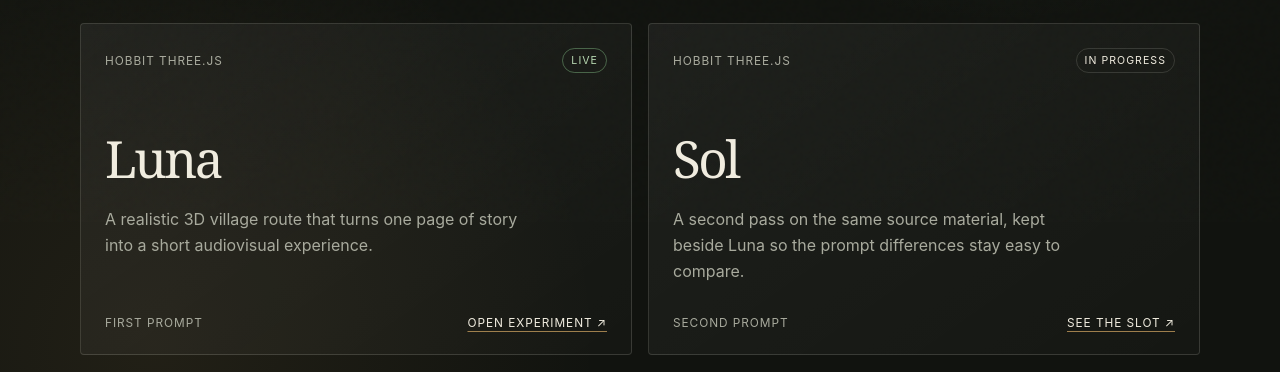
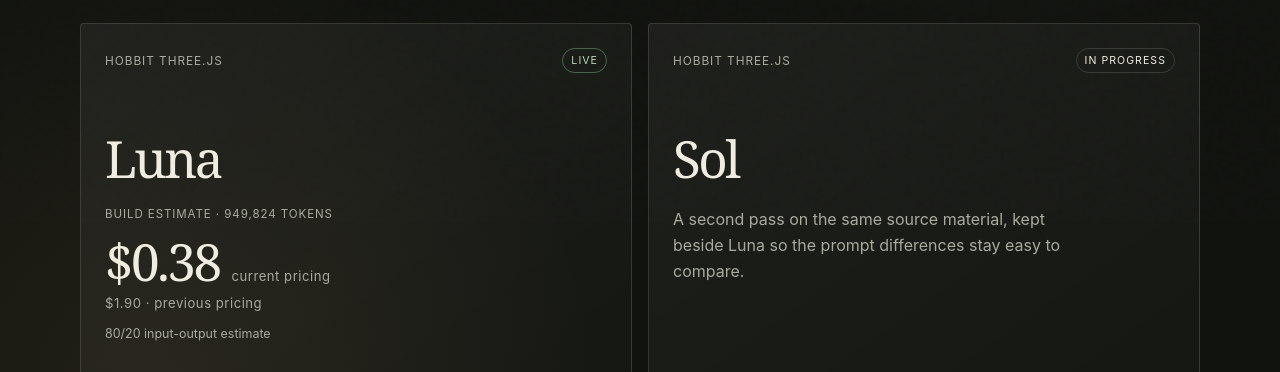
Before and after one commit to sendhil/shared, a plain HTML site: page site/index.html in a window 1280 px wide. Shown: the part 578-950 px from the top of the page. Drawn offline with Linux system fonts and the light colour scheme.

Commit message:
Adding luna pricing

```diff
--- a/site/catalog.json
+++ b/site/catalog.json
@@ -8,7 +8,15 @@
       "category": "Hobbit Three.js",
       "status": "Live",
       "description": "A realistic 3D village route that turns one page of story into a short audiovisual experience.",
-      "note": "First prompt"
+      "note": "First prompt",
+      "estimate": {
+        "tokens": "949,824 tokens",
+        "current": "$0.38",
+        "currentLabel": "current pricing",
+        "previous": "$1.90",
+        "previousLabel": "previous pricing",
+        "assumption": "80/20 input-output estimate"
+      }
     },
     {
       "path": "./hobbit-threejs/sol/",
--- a/site/index.html
+++ b/site/index.html
@@ -34,13 +34,23 @@
       const renderProject = (project) => {
         const article = document.createElement('article');
         article.className = 'project-card';
+        const body = project.estimate
+          ? `
+            <div class="cost-estimate" aria-label="Estimated API cost">
+              <p class="estimate-kicker">Build estimate · ${project.estimate.tokens}</p>
+              <div class="estimate-lead"><strong>${project.estimate.current}</strong><span>${project.estimate.currentLabel}</span></div>
+              <div class="estimate-previous">${project.estimate.previous} · ${project.estimate.previousLabel}</div>
+              <p class="estimate-note">${project.estimate.assumption}</p>
+            </div>
+          `
+          : `<p>${project.description}</p>`;
         article.innerHTML = `
           <div class="card-topline">
             <span>${project.category}</span>
             <span class="status status-${project.status.toLowerCase().replaceAll(' ', '-')}">${project.status}</span>
           </div>
           <h3>${project.name}</h3>
-          <p>${project.description}</p>
+          ${body}
           <div class="card-footer">
             <span>${project.note}</span>
             <a href="${project.path}">${project.status === 'Live' ? 'Open experiment' : 'See the slot'} ↗</a>
--- a/site/styles.css
+++ b/site/styles.css
@@ -81,6 +81,20 @@ h2 { font-size: clamp(2rem, 4vw, 3.5rem); letter-spacing: -0.04em; }
 
 .project-card p { max-width: 420px; margin: 14px 0 32px; color: var(--muted); line-height: 1.6; }
 
+.cost-estimate { max-width: 420px; margin: 14px 0 32px; }
+
+.estimate-kicker { margin: 0 0 14px !important; color: var(--muted); font-size: 0.72rem; letter-spacing: 0.08em; line-height: 1.3 !important; text-transform: uppercase; }
+
+.estimate-lead { display: flex; align-items: baseline; gap: 12px; }
+
+.estimate-lead strong { color: var(--ink); font-family: Georgia, "Times New Roman", serif; font-size: clamp(2.2rem, 4vw, 3.2rem); font-weight: 400; letter-spacing: -0.05em; line-height: 1; }
+
+.estimate-lead span, .estimate-previous { color: var(--muted); font-size: 0.82rem; letter-spacing: 0.04em; }
+
+.estimate-previous { margin-top: 8px; }
+
+.estimate-note { margin: 14px 0 0 !important; color: var(--muted); font-size: 0.78rem; line-height: 1.4 !important; }
+
 .card-footer { margin-top: auto; }
 
 .card-footer a { color: var(--ink); text-decoration-color: rgba(230, 181, 106, 0.65); text-underline-offset: 4px; }
```
